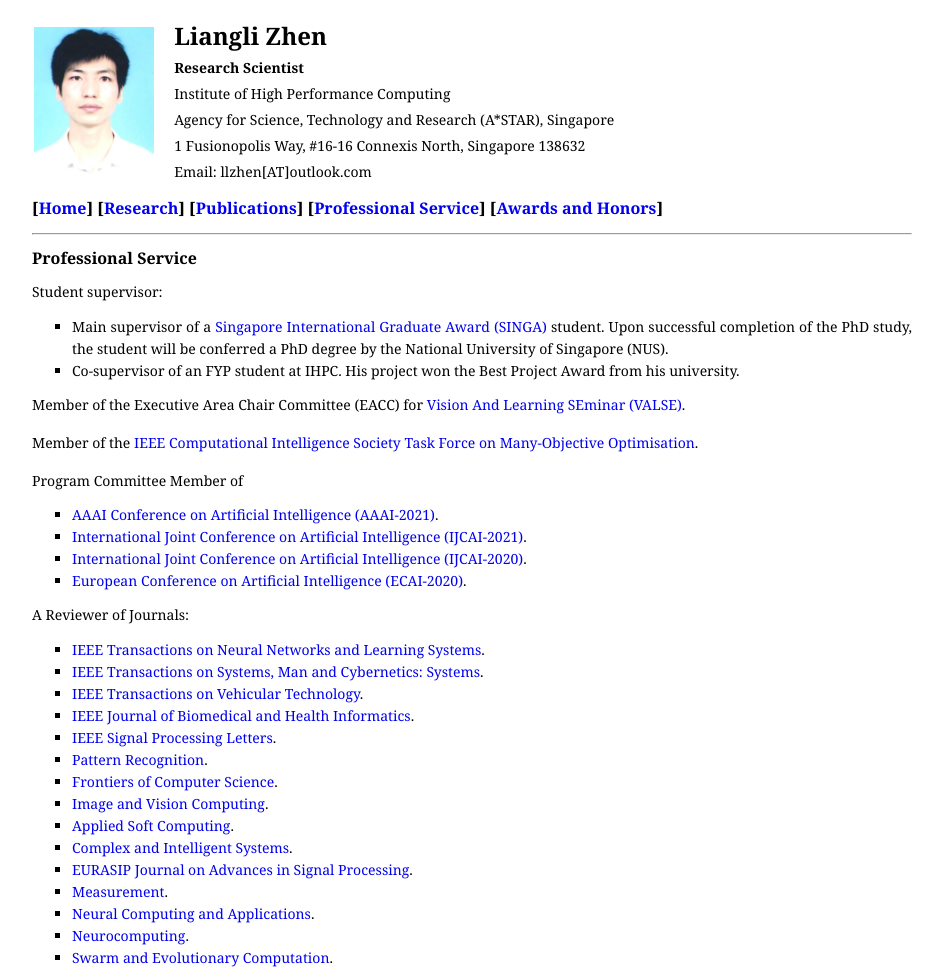
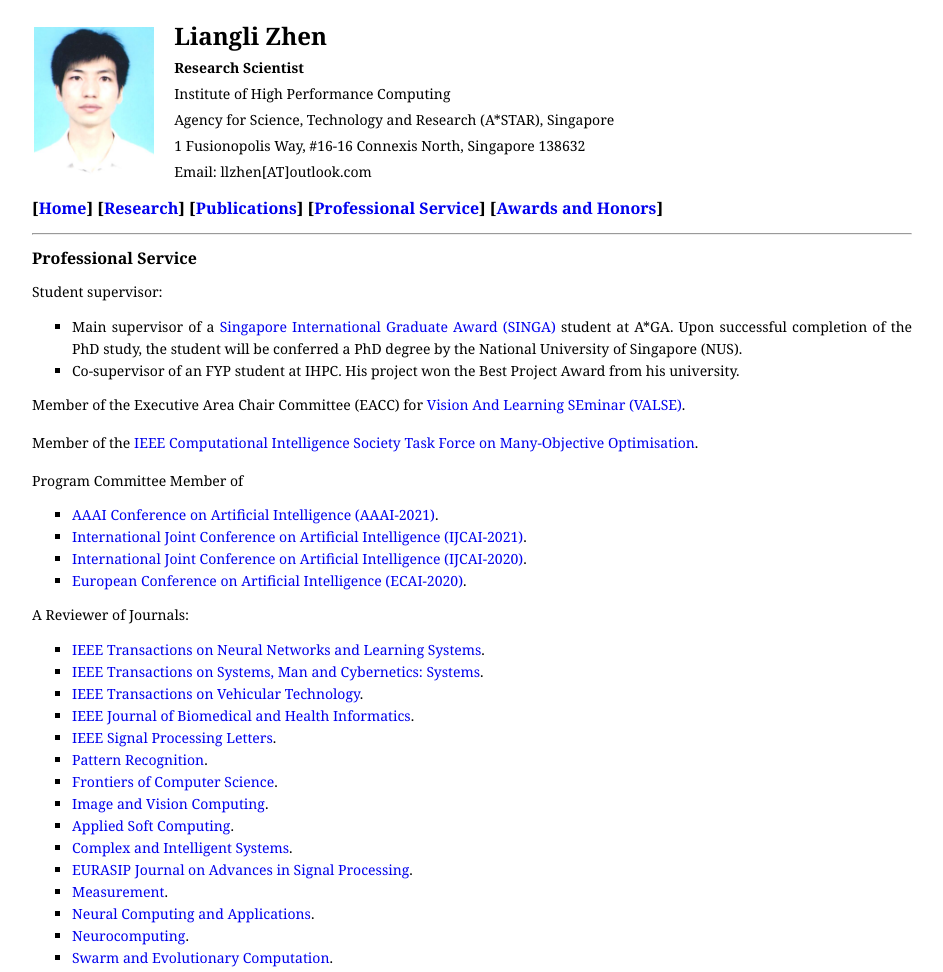
Before and after one commit to liangli-zhen/liangli-zhen.github.io, a plain HTML site: page services.html in a window 1280 px wide. Shown: the top 972 px of the page, without its empty margins (168-1111 px from the left). Drawn offline with Linux system fonts and the light colour scheme.

Commit message:
Update services.html

```diff
--- a/services.html
+++ b/services.html
@@ -60,7 +60,7 @@ tpp{
 Student supervisor:
 <ul>
 <li>Main supervisor of a <a href="https://www.a-star.edu.sg/Scholarships/for-graduate-studies/singapore-international-graduate-award-singa">
-	Singapore International Graduate Award (SINGA)</a> student. Upon successful completion of the PhD study,
+	Singapore International Graduate Award (SINGA)</a> student at A*GA. Upon successful completion of the PhD study,
 	the student will be conferred a PhD degree by the National University of Singapore (NUS).</li>
 <li>Co-supervisor of an FYP student at IHPC. His project won the Best Project Award from his university.</li>
 </ul>
```
